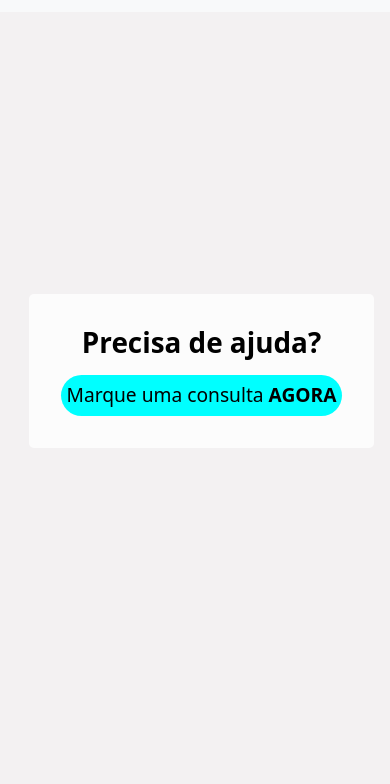
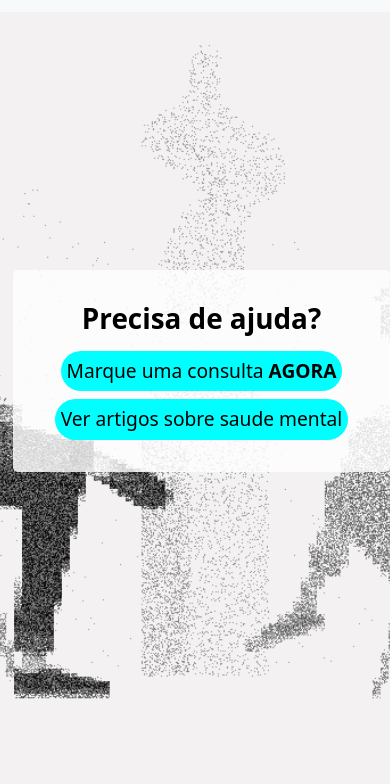
Before and after one commit to frithunanths476/projeto-saude-mental-bootstrap, a plain HTML site: page index.html in a window 390 px wide. Shown: the part 60-844 px from the top of the page. Drawn offline with nearby package versions, Linux system fonts and the light colour scheme; some packages are replaced by stand-ins of ours; a script that the page names is missing.

Commit message:
Add files via upload

```diff
--- a/index.html
+++ b/index.html
@@ -39,6 +39,7 @@
                   <div id="textos">
                       <h1><strong>Precisa de ajuda?</strong></h1>
                       <a href="#consulta"><button>Marque uma consulta <strong>AGORA</strong></button></a>
+                      <a href="#artigos"><button>Ver artigos sobre saude mental</button></a>
                   </div>
               </div>
           </div>
@@ -175,7 +176,7 @@
 
   <ul class="nav justify-content-center" style="margin-top: 50px; margin-bottom: 40px;">
     <li class="nav-item">
-      <a class="nav-link disabled" aria-disabled="true">Artigos importantes</a>
+      <a class="nav-link disabled" aria-disabled="true" id="artigos">Artigos importantes</a>
     </li>
   </ul>
 
--- a/style/mobile.css
+++ b/style/mobile.css
@@ -16,8 +16,4 @@
     #textos {
         margin-left: 13px;
     }
-
-    #banner {
-        background-image: none;
-    }
 }
--- a/style/style.css
+++ b/style/style.css
@@ -19,7 +19,7 @@ body {
 }
 
 #banner{
-    background-image: url(img/dedo.png);
+    background-image: url(../img/terapia.png);
     height: 85vh;
     width: 100%;
     background-size: cover;
```
Also changed, not shown: img/terapia.png (added).
